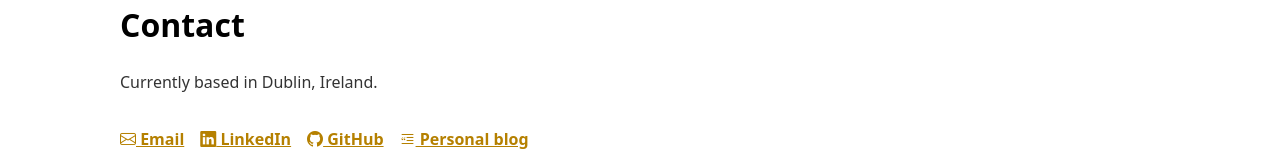
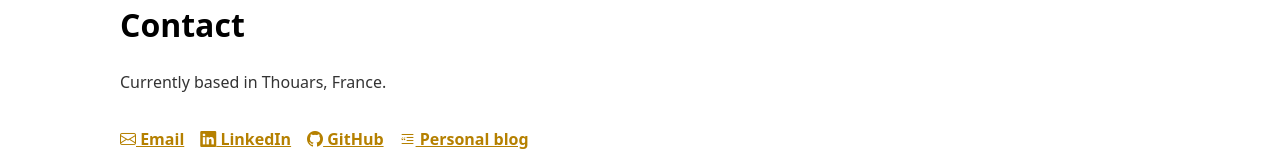
Before and after one commit to chinjto/cyril-defaye-fr, an Angular app: page / in a window 1280 px wide. Shown: the part 1077-1237 px from the top of the page. Built offline with nearby package versions, Linux system fonts and the light colour scheme.

Commit message:
fix(home): Still in Ireland
* Replace actual place by Thouars, in France

```diff
--- a/src/app/shared/components/sections/contact/contact.html
+++ b/src/app/shared/components/sections/contact/contact.html
@@ -1,7 +1,7 @@
 <section class="section contact">
   <h2>Contact</h2>
 
-  <p>Currently based in Dublin, Ireland.</p>
+  <p>Currently based in Thouars, France.</p>
 
   <div class="contact-links">
     <a href="mailto:contact@cyril-defaye.fr">
```
